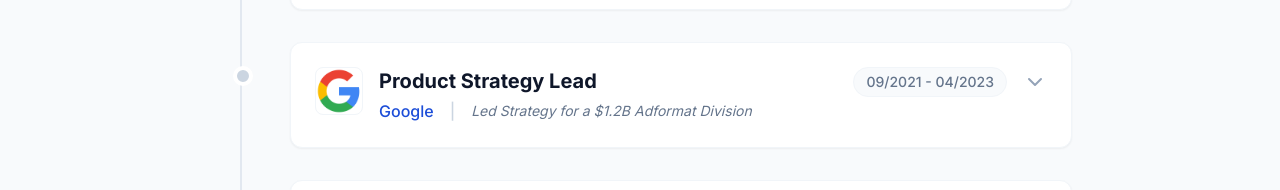
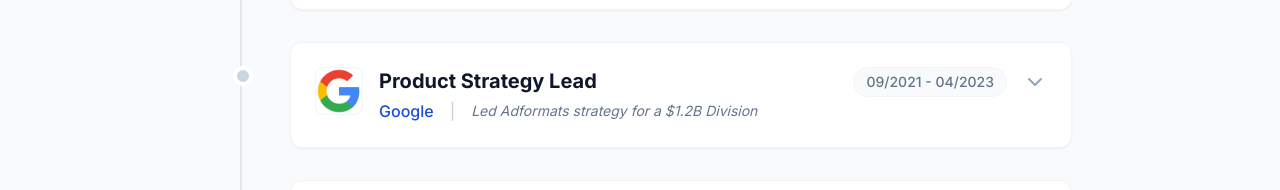
Before and after one commit to TheProductArchitect/venugopinath, a React (Vite) app: page / in a window 1280 px wide. Shown: the part 2562-2752 px from the top of the page. Built offline with nearby package versions, Linux system fonts and the light colour scheme.

Commit message:
content: Update wording for Google ad formats role in journey section

```diff
--- a/constants.ts
+++ b/constants.ts
@@ -64,10 +64,10 @@ export const EXPERIENCE_DATA: ExperienceItem[] = [
     myRoleDescription: "Served as the strategic engine for the Ad Formats business. I collaborated with Product, Sales, and Engineering leadership to translate technical capabilities into commercial growth, ensuring our GTM strategy aligned with global revenue targets.",
     technologies: ["AdTech", "SQL", "Go-To-Market", "Sales Enablement"],
     achievements: [
-      "📈 Driving strategy for a $1.2B+ ARR Adformat division.",
+      "📈 Driving Adformats strategy that is a primary revenue driver for a $1.2B+ Ad formats division.",
       "🌍 Orchestrating the global GTM for 3 major product launches."
     ],
-    summary: "Led Strategy for a $1.2B Adformat Division",
+    summary: "Led Adformats strategy for a $1.2B Division",
     logoUrl: LOGOS.GOOGLE
   },
   {
```
